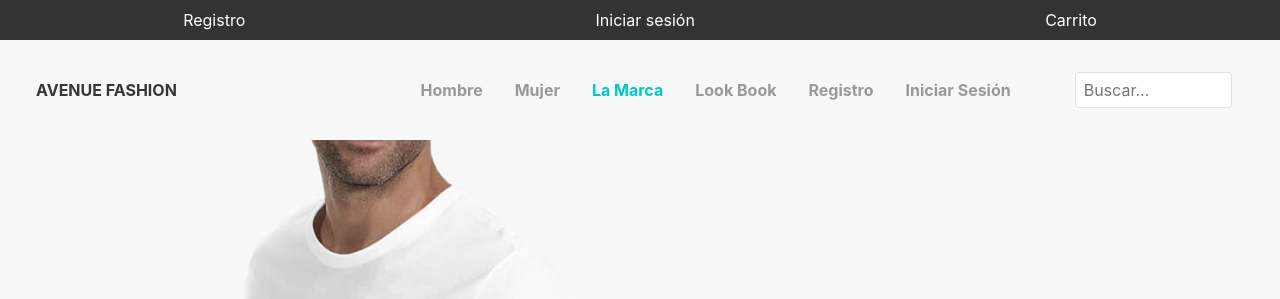
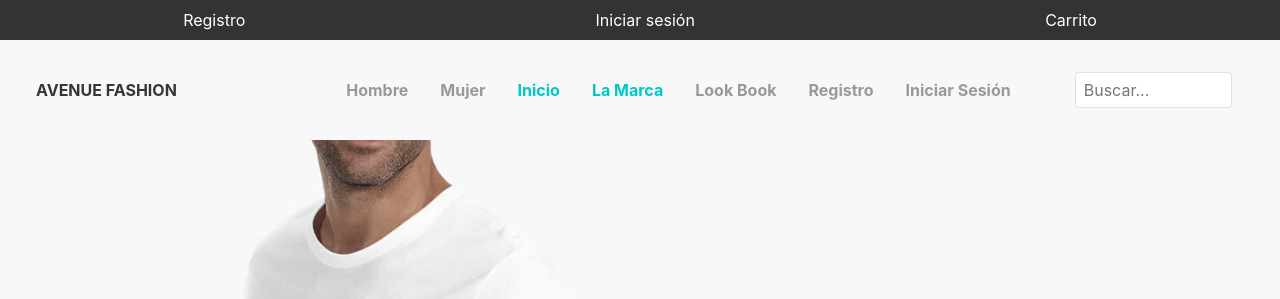
Before and after one commit to Jaime-gc-00/probando-tienda, a Python web app: template templates/index.html in a window 1280 px wide. Shown: the top 299 px of the page. Run offline with Jinja, Linux system fonts and the light colour scheme; the template is opened without the code that fills it, so the values that code supplies are empty; some libraries are stand-ins or nearby versions.

Commit message:
Add files via upload

```diff
--- a/templates/brand.html
+++ b/templates/brand.html
@@ -1333,7 +1333,7 @@ footer {
                     </div>
                 </form>
 
-                <a class="is-hidden-mobile brand is-uppercase has-text-weight-bold has-text-dark" href="index.html">Avenue
+                <a class="is-hidden-mobile brand is-uppercase has-text-weight-bold has-text-dark" href="/index">Avenue
                     Fashion</a>
                 <ul class="nav-menu-ul">
                     <li class="nav-menu-item" id="men">
@@ -1412,6 +1412,7 @@ footer {
                             </div>
                         </div>
                     </li>
+                    <li class="nav-menu-item"><a href="/index" class="nav-menu-link active">Inicio</a></li>
                     <li class="nav-menu-item"><a href="/brand" class="nav-menu-link active">La Marca</a></li>
                     <li class="nav-menu-item"><a href="/lookbook" class="nav-menu-link">Look Book</a></li>
                     <li class="nav-menu-item"><a href="/login" class="nav-menu-link">Registro</a></li>
--- a/templates/index.html
+++ b/templates/index.html
@@ -1334,7 +1334,7 @@ footer {
                     </div>
                 </form>
 
-                <a class="is-hidden-mobile brand is-uppercase has-text-weight-bold has-text-dark" href="index.html">Avenue
+                <a class="is-hidden-mobile brand is-uppercase has-text-weight-bold has-text-dark" href="/index">Avenue
                     Fashion</a>
                 <ul class="nav-menu-ul">
                     <li class="nav-menu-item" id="men">
@@ -1413,10 +1413,11 @@ footer {
                             </div>
                         </div>
                     </li>
-                    <li class="nav-menu-item"><a href="" class="nav-menu-link active">La Marca</a></li>
-                    <li class="nav-menu-item"><a href="" class="nav-menu-link">Look Book</a></li>
-                    <li class="nav-menu-item"><a href="" class="nav-menu-link">Registro</a></li>
-                    <li class="nav-menu-item"><a href="" class="nav-menu-link">Iniciar Sesión</a></li>
+                    <li class="nav-menu-item"><a href="/index" class="nav-menu-link active">Inicio</a></li>
+                    <li class="nav-menu-item"><a href="/brand" class="nav-menu-link active">La Marca</a></li>
+                    <li class="nav-menu-item"><a href="/lookbook" class="nav-menu-link">Look Book</a></li>
+                    <li class="nav-menu-item"><a href="/login" class="nav-menu-link">Registro</a></li>
+                    <li class="nav-menu-item"><a href="/login" class="nav-menu-link">Iniciar Sesión</a></li>
                 </ul>
             </nav>
         </nav>
--- a/templates/lookbook.html
+++ b/templates/lookbook.html
@@ -1333,7 +1333,7 @@ footer {
                     </div>
                 </form>
 
-                <a class="is-hidden-mobile brand is-uppercase has-text-weight-bold has-text-dark" href="index.html">Avenue
+                <a class="is-hidden-mobile brand is-uppercase has-text-weight-bold has-text-dark" href="/index">Avenue
                     Fashion</a>
                 <ul class="nav-menu-ul">
                     <li class="nav-menu-item" id="men">
@@ -1412,6 +1412,7 @@ footer {
                             </div>
                         </div>
                     </li>
+                    <li class="nav-menu-item"><a href="/index" class="nav-menu-link active">Inicio</a></li>
                     <li class="nav-menu-item"><a href="/brand" class="nav-menu-link active">La Marca</a></li>
                     <li class="nav-menu-item"><a href="/lookbook" class="nav-menu-link">Look Book</a></li>
                     <li class="nav-menu-item"><a href="/login" class="nav-menu-link">Registro</a></li>
--- a/templates/producto.html
+++ b/templates/producto.html
@@ -1333,7 +1333,7 @@ footer {
                     </div>
                 </form>
 
-                <a class="is-hidden-mobile brand is-uppercase has-text-weight-bold has-text-dark" href="index.html">Avenue
+                <a class="is-hidden-mobile brand is-uppercase has-text-weight-bold has-text-dark" href="/index">Avenue
                     Fashion</a>
                 <ul class="nav-menu-ul">
                     <li class="nav-menu-item" id="men">
@@ -1412,6 +1412,7 @@ footer {
                             </div>
                         </div>
                     </li>
+                    <li class="nav-menu-item"><a href="/index" class="nav-menu-link active">Inicio</a></li>
                     <li class="nav-menu-item"><a href="/brand" class="nav-menu-link active">La Marca</a></li>
                     <li class="nav-menu-item"><a href="/lookbook" class="nav-menu-link">Look Book</a></li>
                     <li class="nav-menu-item"><a href="/login" class="nav-menu-link">Registro</a></li>
```
Also changed, not shown: templates/login.html (+6 -5 lines).
